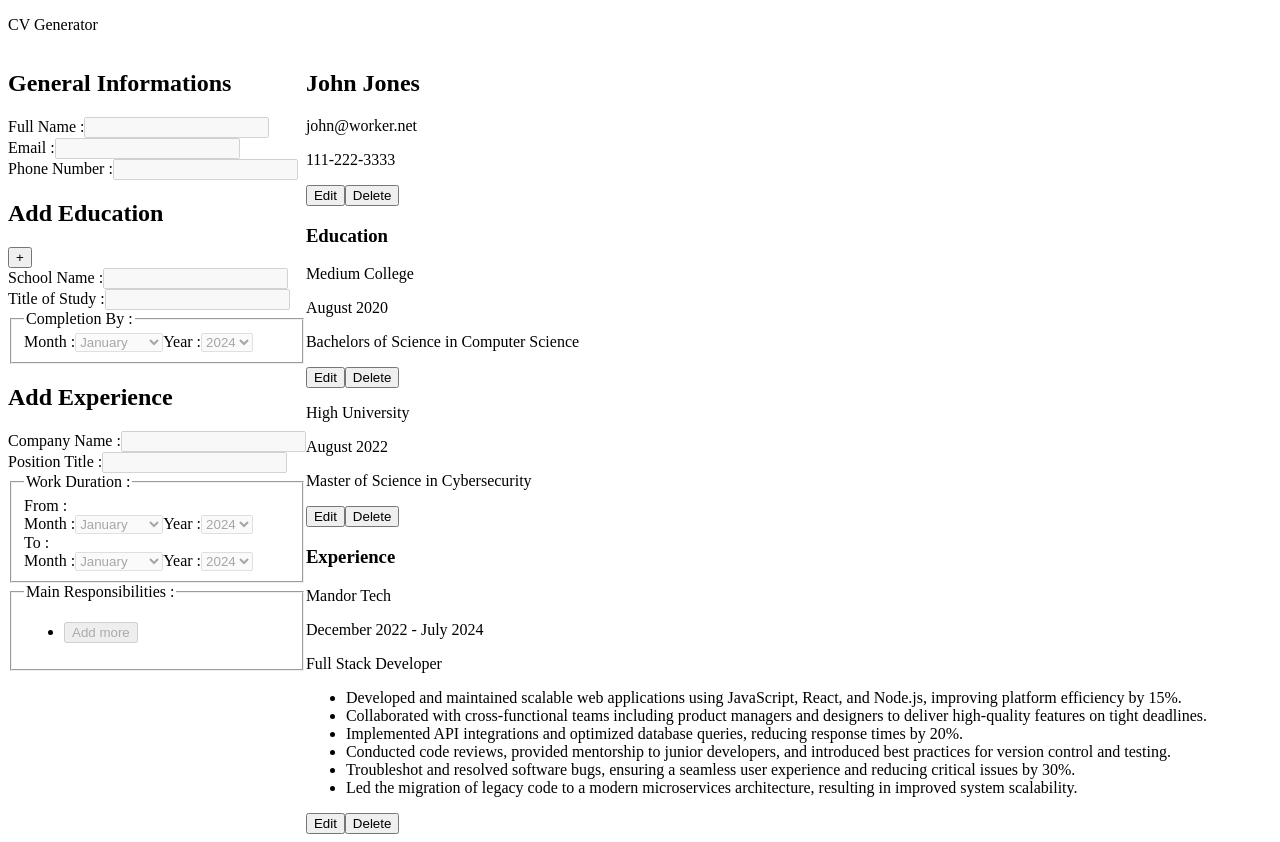
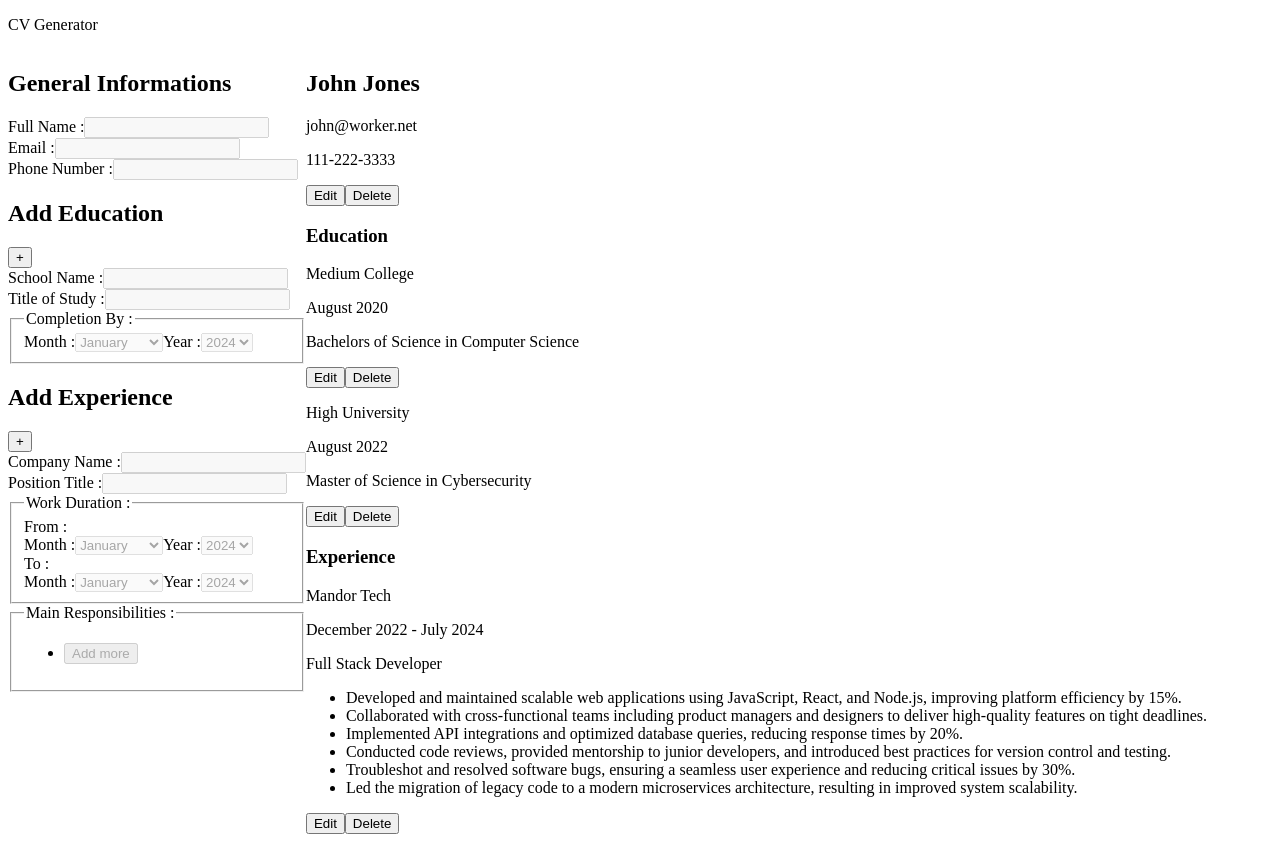
Before and after one commit to MewKay/cv-application, a React (Vite) app: page / in a window 1280 px wide. Built offline with nearby package versions, Linux system fonts and the light colour scheme.

Commit message:
Add item addition functionality to Experience list

```diff
--- a/src/components/EditSection.jsx
+++ b/src/components/EditSection.jsx
@@ -11,6 +11,7 @@ function EditSection({
   onEducationEditModeReset,
   onExperienceEditModeReset,
   onEducationSetEditMode,
+  onExperienceSetEditMode,
   onGeneralInfoSave,
   onEducationSave,
   onExperienceSave,
@@ -36,6 +37,7 @@ function EditSection({
         editMode={dataEditMode.experience}
         itemIndexToEdit={experienceItemIndexToEdit}
         onEditModeReset={onExperienceEditModeReset}
+        onSetEditMode={onExperienceSetEditMode}
         onDataSave={onExperienceSave}
       />
     </div>
--- a/src/components/Experience.jsx
+++ b/src/components/Experience.jsx
@@ -121,6 +121,7 @@ function TextInputItem({
 function MainRespAdder({
   className,
   editMode,
+  onSetEditMode,
   mainRespDataList,
   onBulletPointChange,
   onAdditionBulletPoint,
@@ -157,6 +158,7 @@ function MainRespAdder({
 function Experience({
   editMode,
   onEditModeReset,
+  onSetEditMode,
   currentExperienceData,
   itemIndexToEdit,
   onDataSave,
@@ -165,8 +167,9 @@ function Experience({
     index: itemIndexToEdit,
     data: structuredClone(currentExperienceData[itemIndexToEdit]),
   });
+  const [addMode, setAddMode] = useState(false);
 
-  if (itemIndexToEdit !== toBeEditedExperience.index) {
+  if (itemIndexToEdit !== toBeEditedExperience.index && !addMode) {
     setToBeEditedExperience({
       index: itemIndexToEdit,
       data: structuredClone(currentExperienceData[itemIndexToEdit]),
@@ -294,24 +297,50 @@ function Experience({
     });
   }
 
+  function handleAddItem() {
+    setAddMode(true);
+    onSetEditMode();
+    setToBeEditedExperience({
+      index: currentExperienceData.length,
+      data: {
+        companyName: "",
+        positionTitle: "",
+        workStart: `January ${new Date().getFullYear()}`,
+        workEnd: `January ${new Date().getFullYear()}`,
+        mainResp: [],
+      },
+    });
+  }
+
   function handleExperienceReset() {
     setToBeEditedExperience({
       index: itemIndexToEdit,
       data: structuredClone(currentExperienceData[itemIndexToEdit]),
     });
     onEditModeReset();
+    setAddMode(false);
   }
 
   function handleSave(e) {
     e.preventDefault();
     onDataSave(toBeEditedExperience);
     onEditModeReset();
+    setAddMode(false);
   }
 
   return (
     <section>
       <form onSubmit={handleSave}>
-        <h2>Add Experience</h2>
+        <div>
+          <h2>Add Experience</h2>
+          <Button
+            className={"add-item"}
+            buttonText={"+"}
+            type={"button"}
+            disabled={editMode}
+            handleClick={handleAddItem}
+          />
+        </div>
         <CompanyNameInput
           className={inputClassName}
           inputId={companyNameInputId}
--- a/src/components/MainSection.jsx
+++ b/src/components/MainSection.jsx
@@ -87,6 +87,7 @@ function MainSection() {
         onEducationEditModeReset={handleEducationEditModeReset}
         onExperienceEditModeReset={handleExperienceEditModeReset}
         onEducationSetEditMode={handleEducationSetEditMode}
+        onExperienceSetEditMode={handleExperienceSetEditMode}
         onGeneralInfoSave={handleGeneralInfoSave}
         onEducationSave={handleEducationSave}
         onExperienceSave={handleExperienceSave}
```
